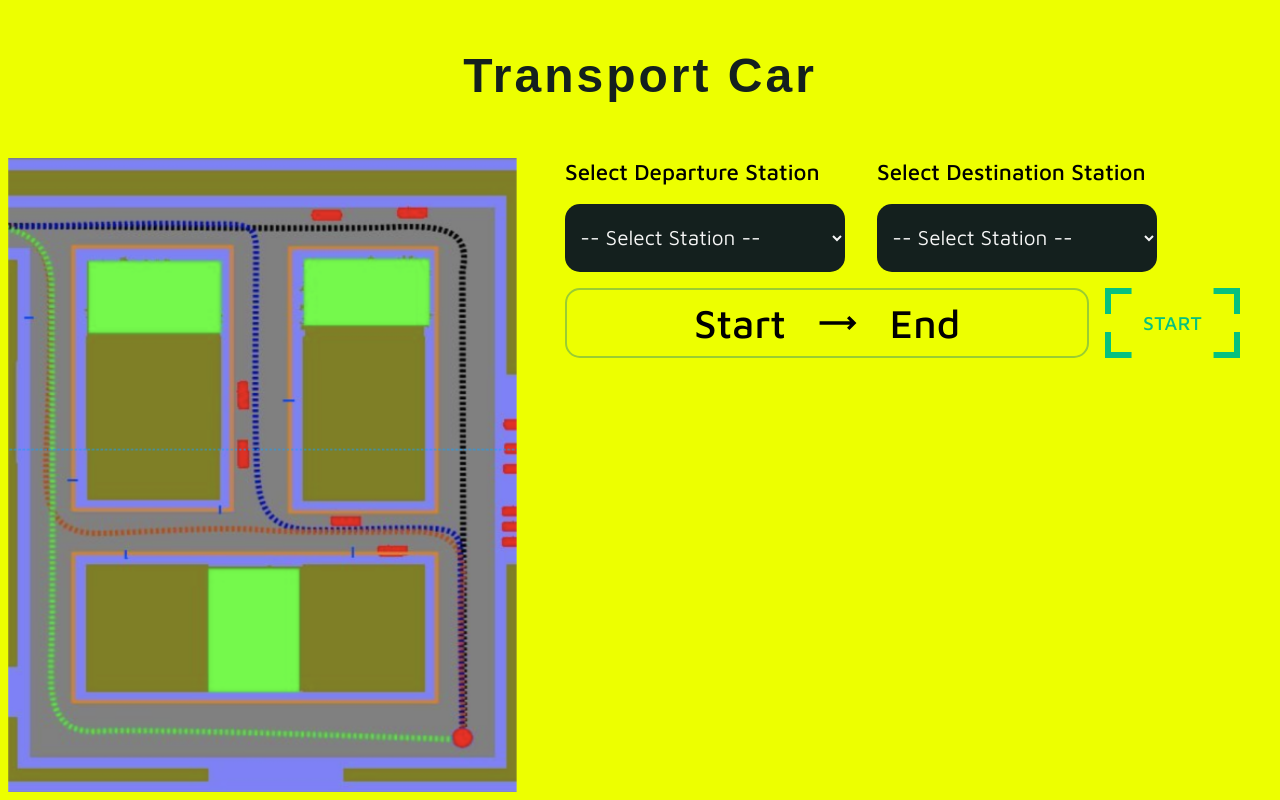
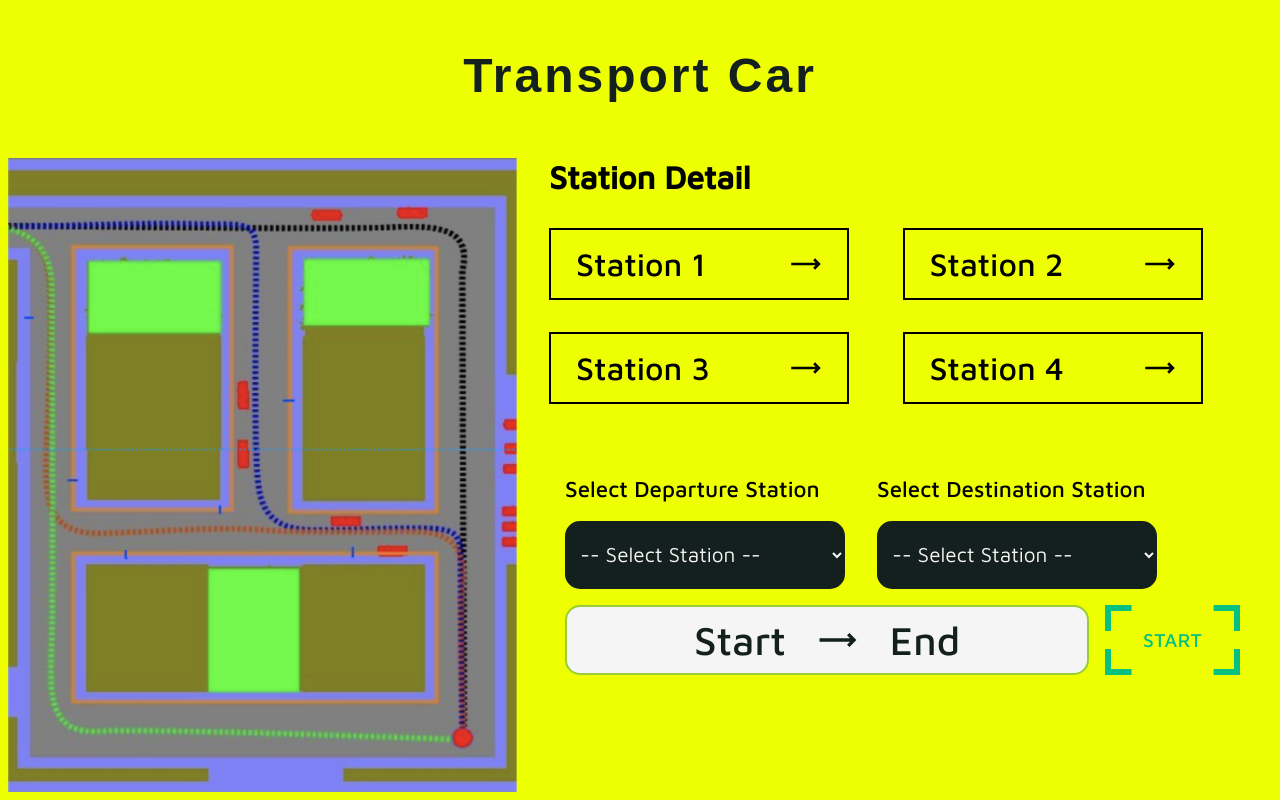
Before and after one commit to ExceedGroup12/Transport-project-frontend, a React (Create React App) app: page / in a window 1280 px wide. Built offline with nearby package versions, Linux system fonts and the light colour scheme; a web font is replaced by a local one.

Commit message:
use card station component in home page

```diff
--- a/src/pages/Home/Home.jsx
+++ b/src/pages/Home/Home.jsx
@@ -1,5 +1,5 @@
 import { useState } from 'react';
-import { SelectForm } from '../../components';
+import { SelectForm, CardStation } from '../../components';
 import Map from '../../images/map.png';
 import { CgArrowLongRight } from 'react-icons/cg';
 import './home.scss';
@@ -21,6 +21,15 @@ export default function Home() {
         <img src={Map} alt='map' />
       </div>
       <div className='content__container'>
+        <div className='station-detail'>
+          <h2>Station Detail</h2>
+          <div className='card-station__container'>
+            <CardStation station={'Station 1'} />
+            <CardStation station={'Station 2'} />
+            <CardStation station={'Station 3'} />
+            <CardStation station={'Station 4'} />
+          </div>
+        </div>
         <div className='select-form'>
           <div className='form'>
             <SelectForm
--- a/src/pages/Home/home.scss
+++ b/src/pages/Home/home.scss
@@ -25,8 +25,30 @@ $dur: 0.3s;
   .content__container {
     flex: 1;
     padding: 0.5rem;
+    display: flex;
+    flex-direction: column;
+
+    .station-detail {
+      flex: 1;
+      padding: 0 1rem;
+      display: flex;
+      flex-direction: column;
+
+      h2 {
+        font-size: 2rem;
+        font-family: 'Maven Pro', sans-serif;
+      }
+
+      .card-station__container {
+        display: grid;
+        grid-template-columns: auto auto;
+        row-gap: 2rem;
+        margin-top: 2rem;
+      }
+    }
 
     .select-form {
+      flex: 1;
       padding: 0 1rem;
 
       .form {
@@ -47,6 +69,8 @@ $dur: 0.3s;
           display: flex;
           justify-content: center;
           align-items: center;
+          background-color: whitesmoke;
+          color: #14201e;
 
           span {
             font-size: 2.5rem;
```
